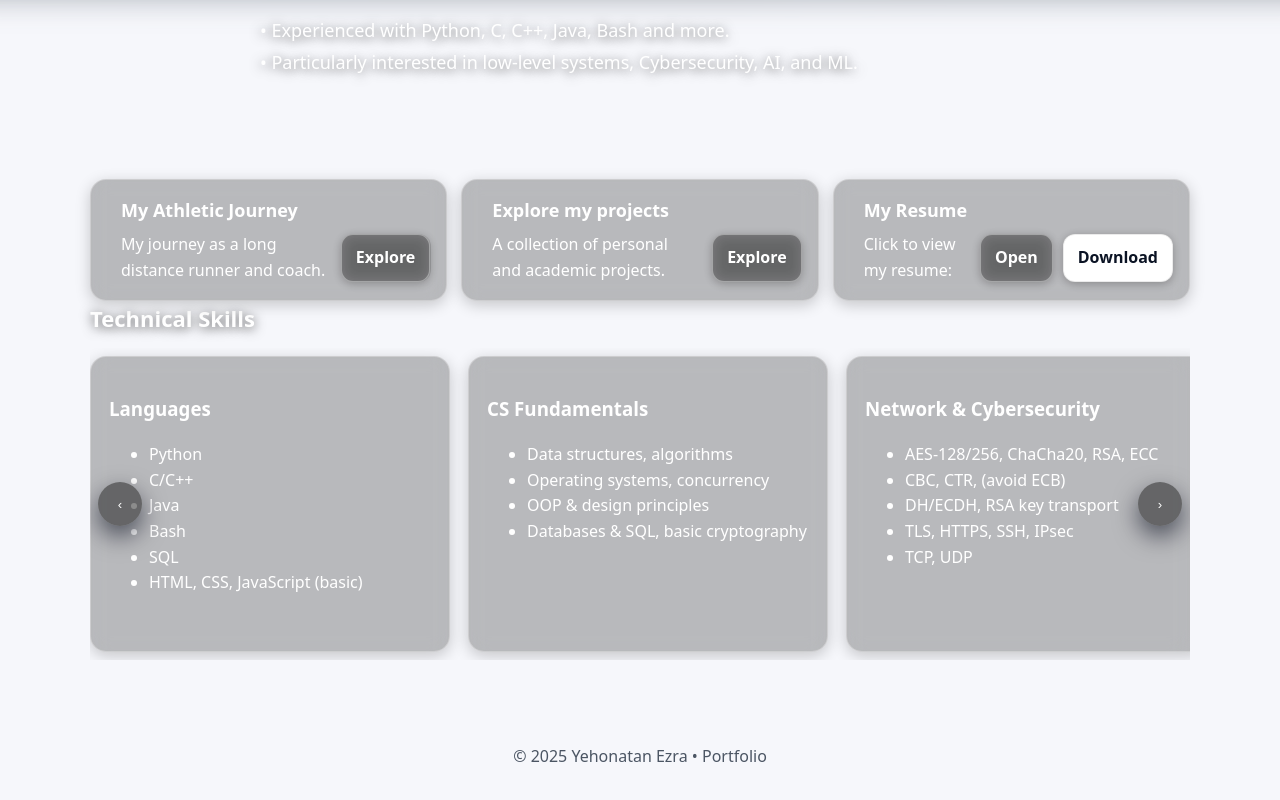
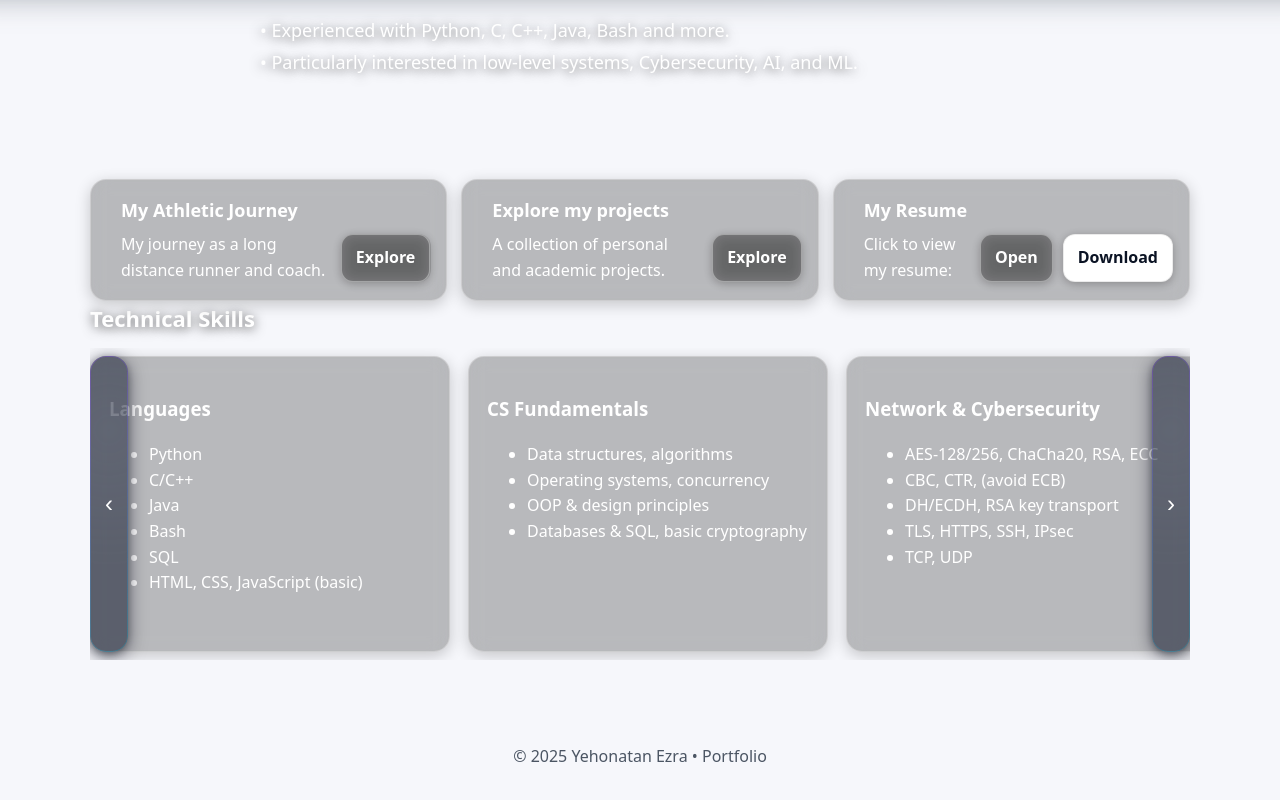
Before and after one commit to YehoanatnEzra/Portfolio, a React (Vite) app: page / in a window 1280 px wide. Shown: the part 855-1655 px from the top of the page. Built offline with nearby package versions, Linux system fonts and the light colour scheme.

Commit message:
fix scroll control

```diff
--- a/src/pages/Home.jsx
+++ b/src/pages/Home.jsx
@@ -102,8 +102,8 @@ export default function Home() {
     }, 200);
 
     // Method 2: DOM element approach (backup) - skip for bg-btn to maintain positioning
-    if (button.classList.contains('bg-btn')) {
-      return; // Don't add glow element to background buttons to maintain fixed positioning
+    if (button.classList.contains('bg-btn') || button.classList.contains('scroll-btn')) {
+      return; // Skip glow for background & scroll buttons to keep shape consistent
     }
 
     const existingGlow = button.querySelector('.click-glow');
--- a/src/styles/home.css
+++ b/src/styles/home.css
@@ -171,17 +171,49 @@
 
 /* Skills scroll */
 .scroll-wrap{ position: relative; display:flex; align-items:center; }
-.skill-track{ padding: 8px 48px; gap: 18px; scroll-behavior: smooth; }
+.scroll-wrap{ --scroll-btn-w: 38px; }
+.skill-track{ padding: 8px calc(var(--scroll-btn-w) + 6px); gap: 18px; scroll-behavior: smooth; }
 .scroll-btn{
-  position: absolute; top: 50%; transform: translateY(-50%);
-  width: 44px; height: 44px; border-radius: 999px; border: none;
-  background: rgba(0,0,0,0.45); color: #fff; display: inline-flex; align-items: center; justify-content: center;
-  cursor: pointer; box-shadow: 0 10px 24px rgba(2,6,23,0.6);
-  transition: transform .14s ease, opacity .12s ease, background .12s ease; z-index: 5;
+  position: absolute; top:8px; bottom:8px; transform: none;
+  width: var(--scroll-btn-w); border: none;
+  background: rgba(15,23,42,0.55);
+  color: #fff; display: inline-flex; align-items: center; justify-content: center; font-size: 24px; font-weight: 300;
+  cursor: pointer; box-shadow: 0 4px 18px rgba(2,6,23,0.55), 0 2px 8px -2px rgba(0,0,0,0.4);
+  isolation: isolate; overflow: hidden; z-index: 5;
+  transition: background .35s ease, box-shadow .35s ease, filter .35s ease;
+  border-radius: 16px;
+  min-height: 72%; /* ensure visible even if container shrinks */
 }
-.scroll-btn.left{ left: 8px; }
-.scroll-btn.right{ right: 8px; }
-.scroll-btn:hover{ transform: translateY(-50%) scale(1.04); background: rgba(255,255,255,0.06); }
+.scroll-btn::before{ /* gradient edge */
+  content:""; position:absolute; inset:0; border-radius:inherit; padding:1px;
+  background: linear-gradient(140deg, rgba(124,58,237,0.55), rgba(6,182,212,0.45));
+  -webkit-mask:linear-gradient(#000 0 0) content-box, linear-gradient(#000 0 0);
+  mask:linear-gradient(#000 0 0) content-box, linear-gradient(#000 0 0);
+  -webkit-mask-composite:xor; mask-composite: exclude;
+  opacity:.65; transition: opacity .4s ease;
+}
+.scroll-btn::after{ /* subtle inner shine */
+  content:""; position:absolute; inset:0; border-radius:inherit;
+  background: radial-gradient(circle at 50% 25%, rgba(255,255,255,0.22), rgba(255,255,255,0) 62%);
+  mix-blend-mode:soft-light; opacity:.5; transition: opacity .4s ease;
+}
+.scroll-btn.left{ left: 0; }
+.scroll-btn.right{ right: 0; }
+.scroll-btn:hover{ box-shadow: 0 8px 24px rgba(2,6,23,0.72), 0 4px 12px -2px rgba(0,0,0,0.55); background: rgba(15,23,42,0.62); }
+.scroll-btn:hover::before{ opacity:.9; }
+.scroll-btn:hover::after{ opacity:.7; }
+.scroll-btn:active{ filter: brightness(1.12) saturate(1.05); }
+
+@media (max-width: 768px){
+  .scroll-wrap{ --scroll-btn-w: 34px; }
+  .scroll-btn{ font-size:22px; }
+}
+@media (max-width: 480px){
+  .scroll-wrap{ --scroll-btn-w: 30px; }
+  .scroll-btn{ font-size:20px; }
+  .scroll-btn.left{ left:0; }
+  .scroll-btn.right{ right:0; }
+}
 .scroll-wrap::before, .scroll-wrap::after{ display: none; }
 
 .resume-actions{ display:flex; justify-content:flex-start; }
```
